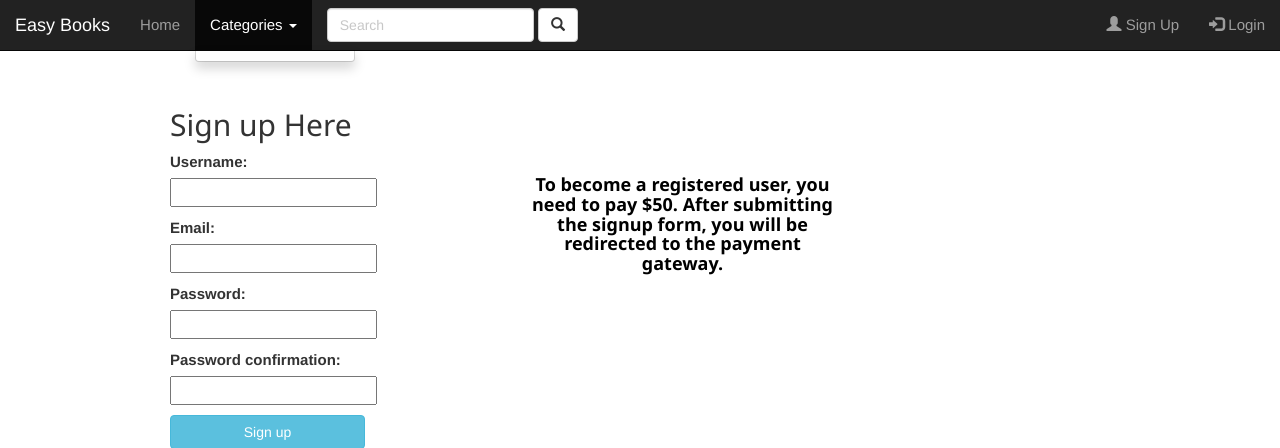
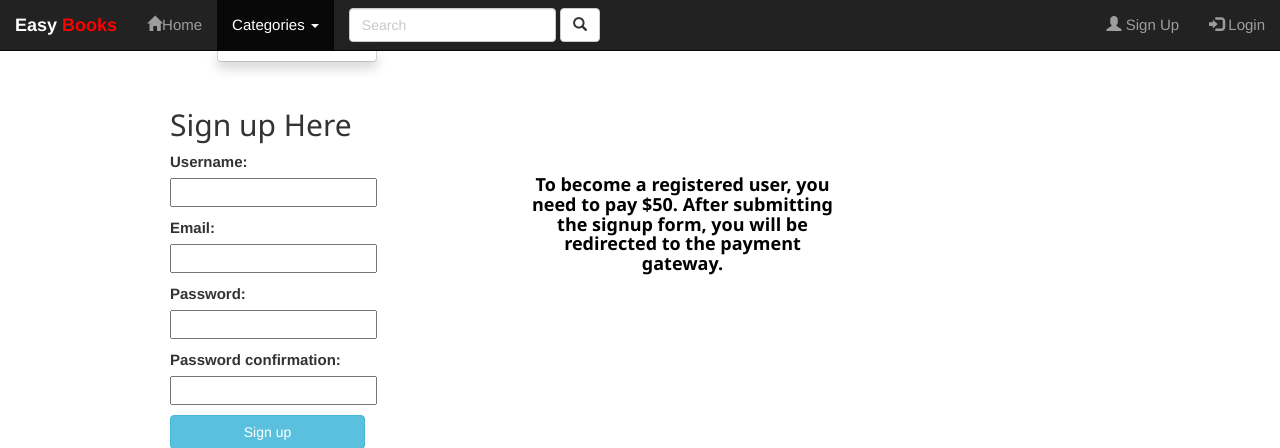
Before and after one commit to akhilchengalam/library, a Django app: page /user/signup/ in a window 1280 px wide, after a click on "Categories". Shown: the top 448 px of the page. Run offline with Django 3.2, Linux system fonts and the light colour scheme; parts of the project's set-up code (start-up, migrations or seed data) failed here and were passed over; some libraries are stand-ins or nearby versions.

Commit message:
navbar modified

```diff
--- a/templates/base.html
+++ b/templates/base.html
@@ -38,18 +38,23 @@
   min-height: 100%;
   font-family: "Helvetica Neue", Arial, sans-serif;
 }
+    .scrollable-menu {
+    height: auto;
+    max-height: 200px;
+    overflow-x: hidden;
+}
 </style>
 
 <!-------------------------NAVBAR STARTS------------------------------>
 <nav class="navbar navbar-inverse navbar-fixed-top hover">
     <div class="container-fluid">
         <div class="navbar-header">
-            <a class="navbar-brand" href="{% url 'home' %}">Easy Books</a>
+            <a class="navbar-brand" href="{% url 'home' %}"><b style="color: #ffffff">Easy <span style="color: red">Books</span></b></a>
         </div>
         <ul class="nav navbar-nav">
-            <li><a href="{% url 'home' %}">Home</a></li>
+            <li><a href="{% url 'home' %}"><span class="glyphicon glyphicon-home"></span>Home</a></li>
             <li class="dropdown"><a class="dropdown-toggle" data-toggle="dropdown" href="#">Categories <span class="caret"></span></a>
-                <ul class="dropdown-menu">
+                <ul class="dropdown-menu scrollable-menu ">
                     {% for list in categories %}
                         <li class="active">
                             <a href="{% url 'catagory' list.id %}"><i>{{ list.name }}</i></a>
--- a/templates/books/index.html
+++ b/templates/books/index.html
@@ -7,7 +7,7 @@
     {% include "cover.html" %}
     <br /><br/>
     <div align="center">
-        <h4 class="w3-jumbo w3-hide-small">POPULAR COLLECTIONS</h4>
+        <h2><b>POPULAR COLLECTIONS</b></h2>
     </div>
 
     <div class="container">
--- a/templates/books/search_results.html
+++ b/templates/books/search_results.html
@@ -4,7 +4,7 @@
 {% block contents %}
     <br /><br/>
     <div class="container"><br />
-        <h3>Search Results for {{ key }} </h3><br />
+        <h3>Search Results for<span style="color: blue"> {{ key }}</span> </h3><br />
 
         <!------------------PAGE CONTENTS----------------------------->
 
--- a/templates/cover.html
+++ b/templates/cover.html
@@ -12,6 +12,6 @@
 <br /><br /><br />
 <div class="bimg w3-display-container ">
     <div class="w3-display-middle">
-        <h2 class="w3-jumbo w3-animate-top">Easy Books</h2>
+        <h2 class="w3-jumbo w3-animate-top"><b>Easy <span style="color: red">Books</span></b></h2>
     </div>
 </div>
```
Also changed, not shown: db.sqlite3.
